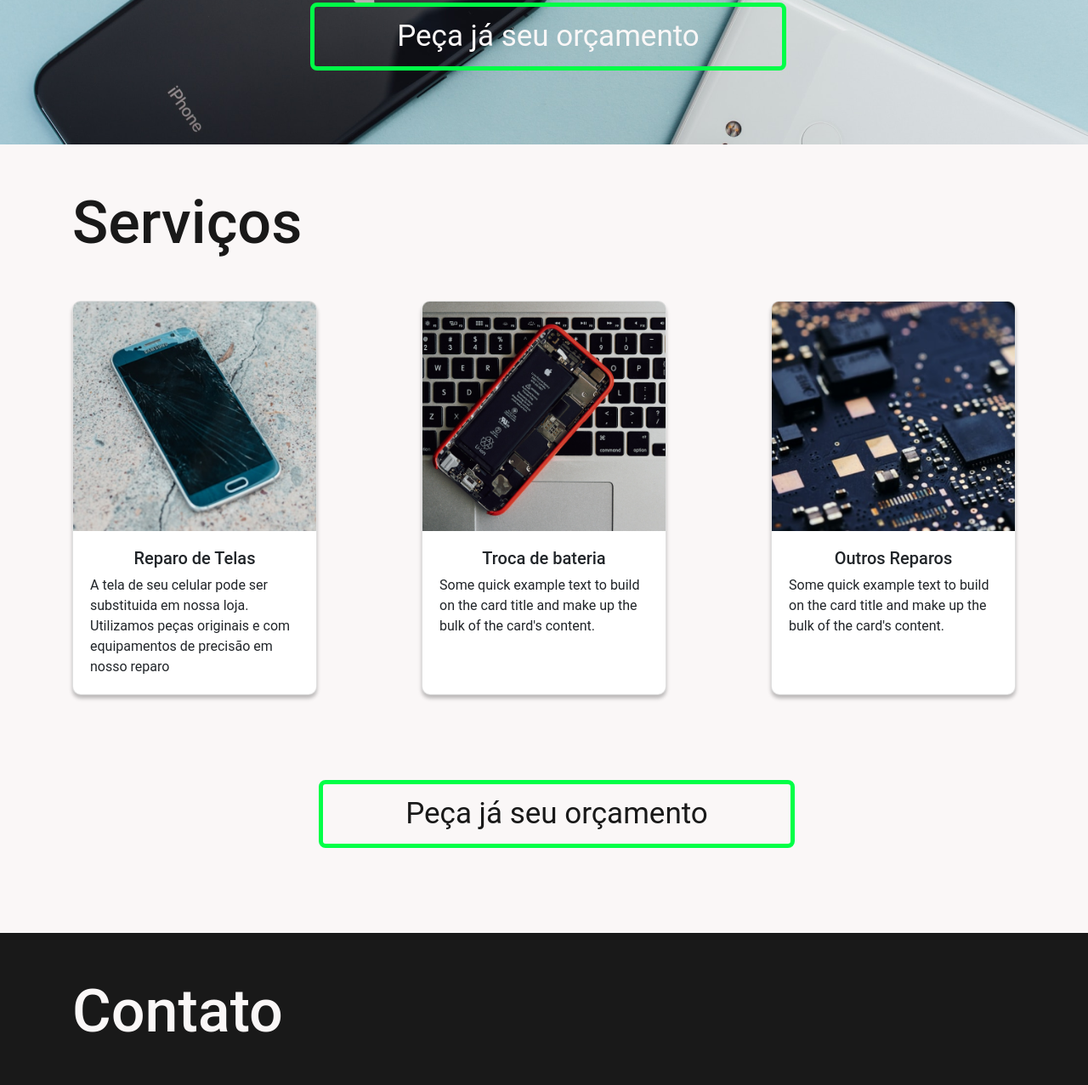
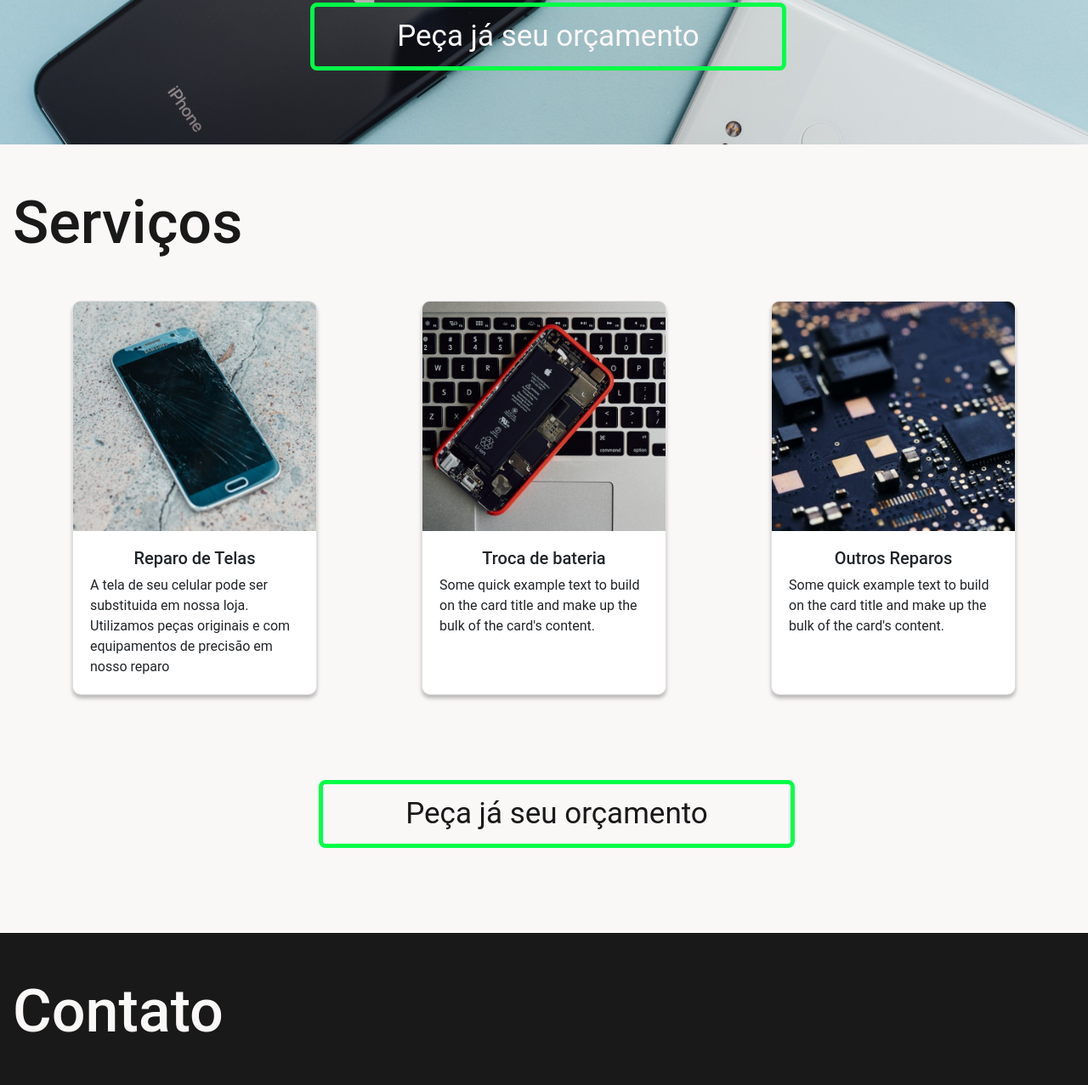
Before and after one commit to luancalil/Soluphone, a plain HTML site: page index.html in a window 1280 px wide. Shown: the part 780-2057 px from the top of the page at 85% size. Drawn offline with nearby package versions, Linux system fonts and the light colour scheme.

Commit message:
ajustes mobile

```diff
--- a/css/style.css
+++ b/css/style.css
@@ -132,6 +132,7 @@ hr {
 .third-section {
   background: #191919;
   color: #faf7f7;
+  width: 100%;
 }
 .third-section h1 {
   color: #faf7f7;
@@ -200,6 +201,9 @@ footer p {
 }
 
 @media only screen and (max-width: 787px) {
+  * {
+    overflow-x: hidden;
+  }
   button {
     background: none;
     border: 5px solid #00ff47;
--- a/index.html
+++ b/index.html
@@ -81,7 +81,7 @@
       </section>
 
       <section class="second-section">
-        <h1 class="container-xl">Serviços</h1>
+        <h1 class="container-fluid">Serviços</h1>
         <div class="cards container-xl">
           <div class="card" style="width: 18rem">
             <img
@@ -131,7 +131,7 @@
       </section>
 
       <section class="third-section">
-        <h1 class="container-xl">Contato</h1>
+        <h1 class="container-fluid">Contato</h1>
         <div class="mascote">
           <div class="informacoes">
             <div>
```
